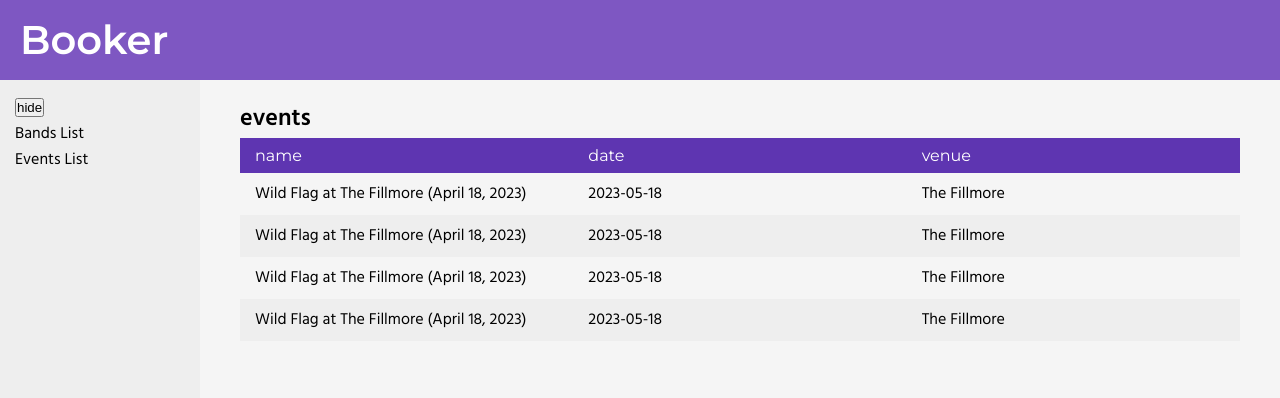
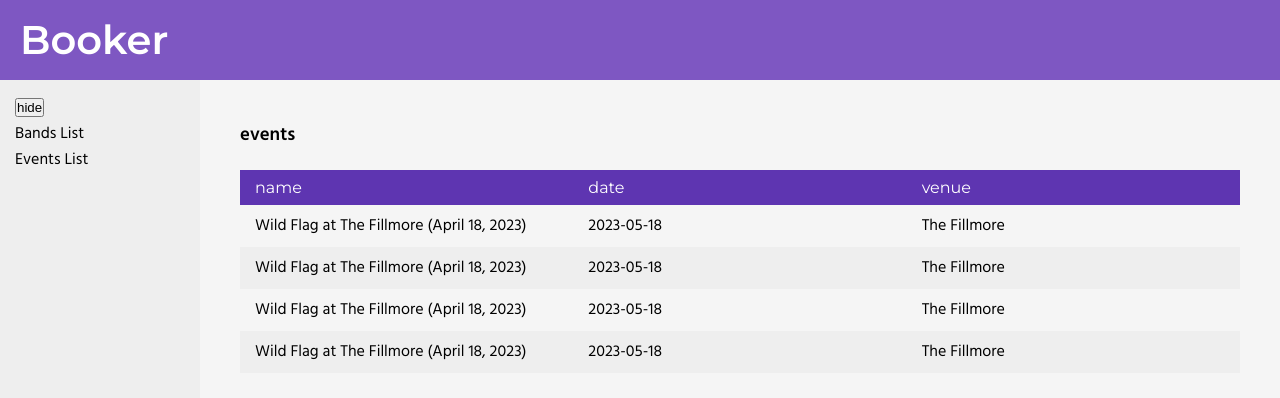
Before and after one commit to video-kid/booker-app, a Next.js app: page /events in a window 1280 px wide. Shown: the top 398 px of the page. Built offline with nearby package versions, Linux system fonts and the light colour scheme.

Commit message:
add basic skeleton

```diff
--- /dev/null
+++ b/src/components/Heading/Heading.module.scss
@@ -0,0 +1,11 @@
+.primary {
+}
+
+.secondary {
+}
+
+.terciary {
+}
+
+.subheader {
+}
--- /dev/null
+++ b/src/components/Heading/Heading.tsx
@@ -0,0 +1,28 @@
+import React, { ReactNode } from "react";
+import styles from "./Heading.module.scss";
+
+type HeadingProps = {
+  children: ReactNode;
+  level?: "primary" | "secondary" | "terciary" | "subheader";
+};
+
+const HeadingLevel = {
+  primary(children: ReactNode) {
+    return <h1>{children}</h1>;
+  },
+  secondary(children: ReactNode) {
+    return <h2>{children}</h2>;
+  },
+  terciary(children: ReactNode) {
+    return <h3>{children}</h3>;
+  },
+  subheader(children: ReactNode) {
+    return <h5>{children}</h5>;
+  },
+};
+
+const Heading = ({ children, level = "primary" }: HeadingProps) => {
+  return HeadingLevel[level](children);
+};
+
+export { Heading };
--- /dev/null
+++ b/src/components/Navbar/Navbar.module.scss
@@ -0,0 +1,5 @@
+.navbar {
+  padding: 2rem 0;
+  display: flex;
+  justify-content: space-between;
+}
--- /dev/null
+++ b/src/components/Navbar/Navbar.tsx
@@ -0,0 +1,16 @@
+import { ReactNode } from "react";
+import styles from "./Navbar.module.scss";
+
+type NavbarProps = {
+  children: ReactNode;
+};
+
+const Navbar = ({ children, ...props }: NavbarProps) => {
+  return (
+    <nav className={styles.navbar} {...props}>
+      {children}
+    </nav>
+  );
+};
+
+export { Navbar };
--- a/src/pages/bands/index.tsx
+++ b/src/pages/bands/index.tsx
@@ -2,6 +2,8 @@ import { getCookie } from "cookies-next";
 import useSWR, { Fetcher } from "swr";
 import * as Table from "../../components/Table/Table";
 import { Section } from "@/components/Section/Section";
+import { Navbar } from "@/components/Navbar/Navbar";
+import { Heading } from "@/components/Heading/Heading";
 
 type Artist = {
   genres: Array<string>;
@@ -27,7 +29,9 @@ const Bands = () => {
 
   return (
     <Section>
-      <h1>bands</h1>
+      <Navbar>
+        <Heading>bands</Heading>
+      </Navbar>
       {!spotifyAccessToken || isLoading ? (
         <>Loading...</>
       ) : !error ? (
--- a/src/pages/events/index.tsx
+++ b/src/pages/events/index.tsx
@@ -2,6 +2,8 @@ import { SongkickEventObject } from "@/types/events/events";
 import useSWR, { Fetcher } from "swr";
 import * as Table from "../../components/Table/Table";
 import { Section } from "@/components/Section/Section";
+import { Navbar } from "@/components/Navbar/Navbar";
+import { Heading } from "@/components/Heading/Heading";
 
 const Events = () => {
   const fetcher: Fetcher<Array<SongkickEventObject>> = (
@@ -15,7 +17,10 @@ const Events = () => {
 
   return (
     <Section>
-      <h1>events</h1>
+      <Navbar>
+        <Heading>events</Heading>
+      </Navbar>
+
       {isLoading ? (
         <>Loading...</>
       ) : !error ? (
```
